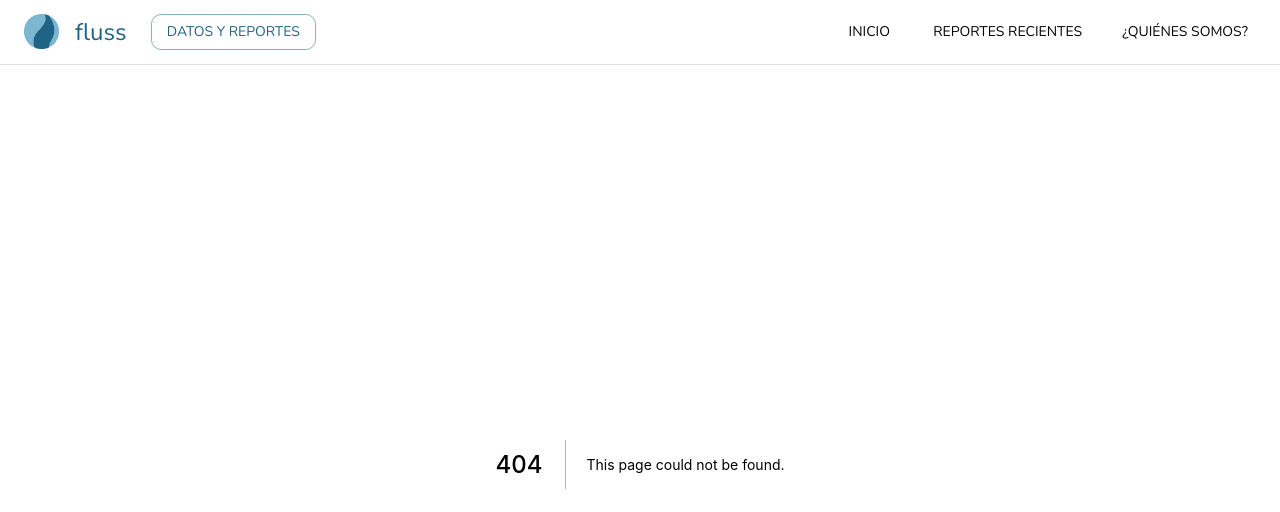
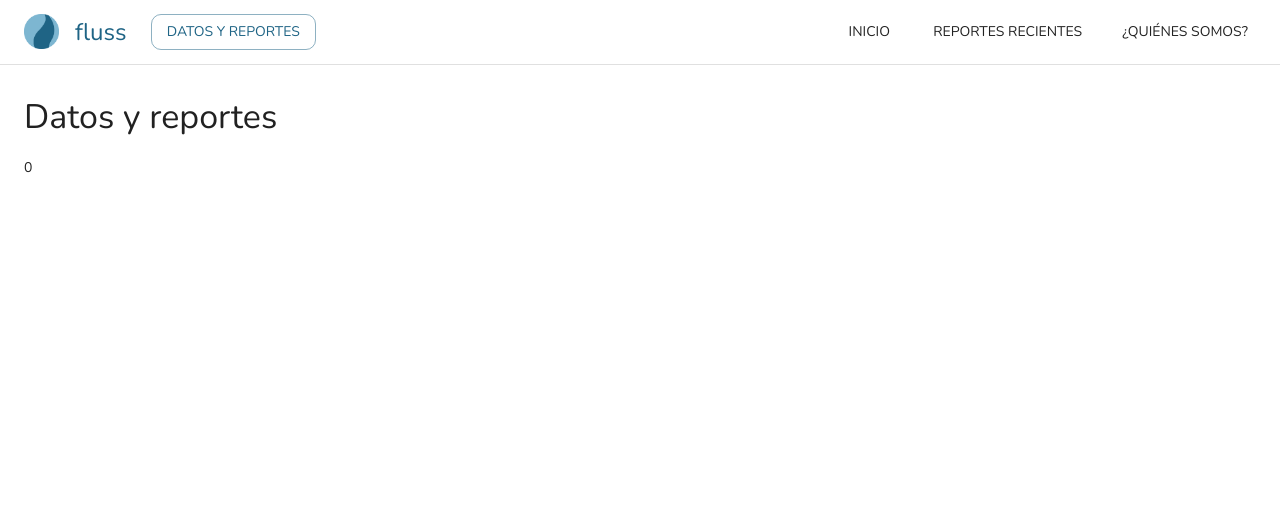
Before and after one commit to fluss-rd/fluss, a Next.js app: page /datos-y-reportes in a window 1280 px wide. Before the commit this address had no page. Shown: the top 512 px of the page. Built offline with nearby package versions, Linux system fonts and the light colour scheme.

Commit message:
[WIP] Add navigation demos in layout

```diff
--- a/src/layouts/main-layout/fluss-app-bar.tsx
+++ b/src/layouts/main-layout/fluss-app-bar.tsx
@@ -1,29 +1,40 @@
 import React, { FC } from "react";
 import { createStyles, Theme, makeStyles } from "@material-ui/core/styles";
 import { AppBar as Navbar, Toolbar, Typography, Button, Divider } from "@material-ui/core";
+import router from "next/router";
 
 interface FlussAppBarProps {}
 
 const FlussAppBar: FC<FlussAppBarProps> = () => {
   const classes = useStyles();
+  const push = (path: string) => () => router.push(path);
 
   return (
     <Navbar position="fixed" color="transparent" elevation={0}>
       <Toolbar>
-        <div className={classes.brand}>
+        <Button className={classes.brand} onClick={push("/")}>
           <img src="/images/logo.png" alt="Logo" className={classes.logo} />
           <Typography className={classes.title} variant="h6" noWrap>
             fluss
           </Typography>
-        </div>
+        </Button>
         <div className={classes.startButtons}>
-          <Button color="primary" variant="outlined" className={classes.reportsButton}>
+          <Button
+            color="primary"
+            variant="outlined"
+            className={classes.reportsButton}
+            onClick={push("/datos-y-reportes")}
+          >
             Datos y reportes
           </Button>
         </div>
         <div className={classes.endButtons}>
-          <Button color="inherit">Inicio</Button>
-          <Button color="inherit">Reportes recientes</Button>
+          <Button color="inherit" onClick={push("/")}>
+            Inicio
+          </Button>
+          <Button color="inherit" onClick={push("/another")}>
+            Reportes recientes
+          </Button>
           <Button color="inherit">¿Quiénes somos?</Button>
         </div>
       </Toolbar>
@@ -39,6 +50,7 @@ const useStyles = makeStyles((theme: Theme) =>
       alignItems: "center",
       cursor: "pointer",
       marginRight: theme.spacing(3),
+      padding: 0,
     },
     logo: {
       width: 35,
@@ -50,6 +62,7 @@ const useStyles = makeStyles((theme: Theme) =>
       fontSize: theme.typography.h5.fontSize,
       color: theme.palette.primary.main,
       cursor: "pointer",
+      textTransform: "none",
       [theme.breakpoints.up("sm")]: {
         display: "block",
       },
--- a/src/layouts/main-layout/index.tsx
+++ b/src/layouts/main-layout/index.tsx
@@ -3,10 +3,13 @@ import { Container, CssBaseline, Toolbar } from "@material-ui/core";
 import { ThemeProvider } from "@material-ui/styles";
 import theme from "../../styles/theme";
 import FlussAppBar from "./fluss-app-bar";
+import { createStyles, Theme, makeStyles } from "@material-ui/core/styles";
 
 interface MainLayoutProps {}
 
 const MainLayout: FC<MainLayoutProps> = ({ children }) => {
+  const classes = useStyles();
+
   return (
     <ThemeProvider theme={theme}>
       <CssBaseline />
@@ -14,7 +17,9 @@ const MainLayout: FC<MainLayoutProps> = ({ children }) => {
       {children ? (
         <>
           <Toolbar />
-          <Container maxWidth="lg">{children}</Container>
+          <Container maxWidth="lg" className={classes.container}>
+            {children}
+          </Container>
         </>
       ) : (
         children
@@ -23,4 +28,12 @@ const MainLayout: FC<MainLayoutProps> = ({ children }) => {
   );
 };
 
+const useStyles = makeStyles((theme: Theme) =>
+  createStyles({
+    container: {
+      paddingTop: theme.spacing(4),
+    },
+  })
+);
+
 export default MainLayout;
--- a/src/pages/_app.tsx
+++ b/src/pages/_app.tsx
@@ -15,7 +15,7 @@ function MyApp({ Component, pageProps }) {
   return (
     <StateContext.Provider value={initialState}>
       <Layout>
-        <Component {...pageProps} />;
+        <Component {...pageProps} />
       </Layout>
     </StateContext.Provider>
   );
--- /dev/null
+++ b/src/pages/datos-y-reportes.tsx
@@ -0,0 +1,15 @@
+import { Typography } from "@material-ui/core";
+import React, { FC } from "react";
+import { connect, StoreProps } from "../store";
+
+const DataAndReports: FC<StoreProps> = ({ store }) => {
+  return (
+    <>
+      <Typography variant="h4">Datos y reportes</Typography>
+      <br />
+      <span>{store.counter}</span>
+    </>
+  );
+};
+
+export default connect(DataAndReports);
```
Also changed, not shown: src/pages/another.tsx (+2 -7 lines), src/pages/index.tsx (+6 -2 lines), public/images/logo.png.
